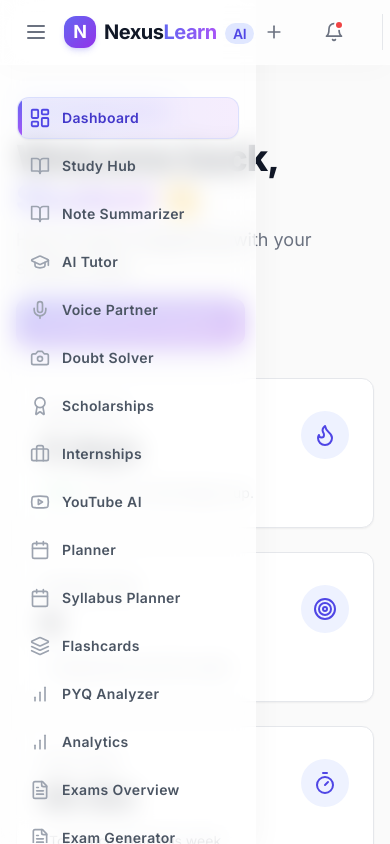
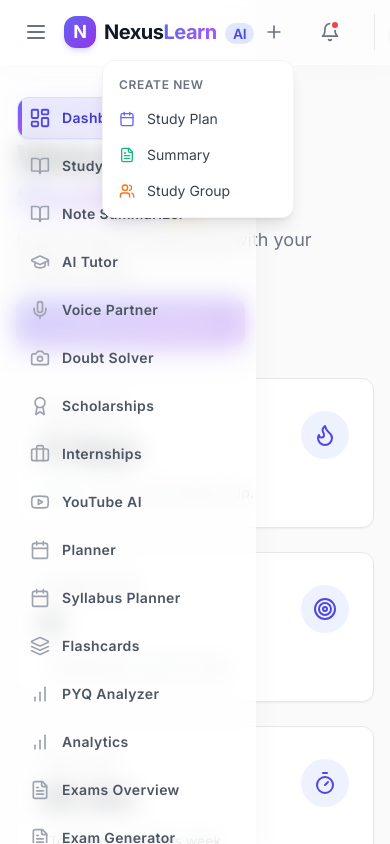
Before and after one commit to reeduversity/NexusLearn-AI, a Next.js app: page /dashboard in a window 390 px wide. Both pictures are taken after a click on the button 274 px from the left and 32 px from the top of the page. Shown: the top 844 px of the page. Built offline with nearby package versions, Linux system fonts and the light colour scheme; no server answers; the database is empty.

Commit message:
feat: Make top navbar interactive and update README with author info

```diff
--- a/components/layout/top-navbar.tsx
+++ b/components/layout/top-navbar.tsx
@@ -1,9 +1,15 @@
 'use client'
 
-import { Bell, Search, Menu, Plus } from 'lucide-react'
+import { useState } from 'react'
+import { Bell, Search, Menu, Plus, User, Settings, LogOut, FileText, Calendar, Users, BookOpen } from 'lucide-react'
 import { logout } from '@/actions/auth'
+import Link from 'next/link'
 
 export default function TopNavbar() {
+  const [isProfileOpen, setIsProfileOpen] = useState(false)
+  const [isNotifOpen, setIsNotifOpen] = useState(false)
+  const [isCreateOpen, setIsCreateOpen] = useState(false)
+
   return (
     <nav className="fixed top-0 z-50 w-full border-b border-white/20 bg-white/60 backdrop-blur-xl dark:border-zinc-800/50 dark:bg-zinc-950/60 shadow-[0_4px_30px_rgb(0,0,0,0.02)] transition-all duration-300">
       <div className="px-4 py-3 lg:px-6">
@@ -13,17 +19,17 @@
               <span className="sr-only">Open sidebar</span>
               <Menu className="h-6 w-6" />
             </button>
-            <a href="/dashboard" className="ms-2 flex md:me-24 items-center gap-2 group">
+            <Link href="/dashboard" className="ms-2 flex md:me-24 items-center gap-2 group">
               <div className="h-8 w-8 rounded-xl bg-gradient-to-br from-indigo-500 to-purple-600 flex items-center justify-center shadow-md shadow-indigo-500/20 group-hover:shadow-indigo-500/40 transition-all duration-300 group-hover:scale-105">
                 <span className="text-white font-bold text-lg">N</span>
               </div>
               <span className="self-center whitespace-nowrap text-xl font-bold tracking-tight text-gray-900 dark:text-white">
                 Nexus<span className="text-transparent bg-clip-text bg-gradient-to-r from-indigo-500 to-purple-500">Learn</span> <span className="text-sm font-semibold bg-indigo-100 dark:bg-indigo-900/50 text-indigo-600 dark:text-indigo-400 px-2 py-0.5 rounded-full ml-1">AI</span>
               </span>
-            </a>
+            </Link>
           </div>
 
-          <div className="flex items-center gap-5">
+          <div className="flex items-center gap-4 md:gap-5">
             <div className="hidden md:block">
               <div className="relative group">
                 <div className="pointer-events-none absolute inset-y-0 start-0 flex items-center ps-4">
@@ -36,27 +42,79 @@
               </div>
             </div>
 
-            <button type="button" className="relative rounded-full p-2.5 text-gray-500 hover:bg-gray-100/80 hover:text-gray-900 dark:text-gray-400 dark:hover:bg-zinc-800/80 dark:hover:text-white transition-all duration-300 hover:scale-105">
+            {/* Create Menu */}
+            <div className="relative">
+              <button onClick={() => {setIsCreateOpen(!isCreateOpen); setIsNotifOpen(false); setIsProfileOpen(false)}} type="button" className="relative rounded-full p-2.5 text-gray-500 hover:bg-gray-100/80 hover:text-gray-900 dark:text-gray-400 dark:hover:bg-zinc-800/80 dark:hover:text-white transition-all duration-300 hover:scale-105">
                 <Plus className="h-5 w-5" />
               </button>
+              {isCreateOpen && (
+                <div className="absolute right-0 mt-2 w-48 bg-white dark:bg-zinc-900 rounded-xl shadow-lg border border-gray-100 dark:border-zinc-800 py-2">
+                  <div className="px-4 py-2 text-xs font-semibold text-gray-500 dark:text-gray-400 uppercase tracking-wider">Create New</div>
+                  <Link href="/planner" className="flex items-center px-4 py-2 text-sm text-gray-700 dark:text-gray-300 hover:bg-gray-50 dark:hover:bg-zinc-800"><Calendar className="w-4 h-4 mr-3 text-indigo-500" /> Study Plan</Link>
+                  <Link href="/study/summarizer" className="flex items-center px-4 py-2 text-sm text-gray-700 dark:text-gray-300 hover:bg-gray-50 dark:hover:bg-zinc-800"><FileText className="w-4 h-4 mr-3 text-emerald-500" /> Summary</Link>
+                  <Link href="/groups" className="flex items-center px-4 py-2 text-sm text-gray-700 dark:text-gray-300 hover:bg-gray-50 dark:hover:bg-zinc-800"><Users className="w-4 h-4 mr-3 text-orange-500" /> Study Group</Link>
+                </div>
+              )}
+            </div>
 
-            <button type="button" className="relative rounded-full p-2.5 text-gray-500 hover:bg-gray-100/80 hover:text-gray-900 dark:text-gray-400 dark:hover:bg-zinc-800/80 dark:hover:text-white transition-all duration-300 hover:scale-105">
+            {/* Notifications Menu */}
+            <div className="relative">
+              <button onClick={() => {setIsNotifOpen(!isNotifOpen); setIsCreateOpen(false); setIsProfileOpen(false)}} type="button" className="relative rounded-full p-2.5 text-gray-500 hover:bg-gray-100/80 hover:text-gray-900 dark:text-gray-400 dark:hover:bg-zinc-800/80 dark:hover:text-white transition-all duration-300 hover:scale-105">
                 <Bell className="h-5 w-5" />
                 <span className="absolute top-2 right-2.5 flex h-2.5 w-2.5">
                   <span className="absolute inline-flex h-full w-full animate-ping rounded-full bg-red-400 opacity-75"></span>
                   <span className="relative inline-flex h-2.5 w-2.5 rounded-full bg-red-500 border-2 border-white dark:border-zinc-950"></span>
                 </span>
               </button>
+              {isNotifOpen && (
+                <div className="absolute right-0 mt-2 w-72 bg-white dark:bg-zinc-900 rounded-xl shadow-lg border border-gray-100 dark:border-zinc-800 overflow-hidden">
+                  <div className="px-4 py-3 border-b border-gray-100 dark:border-zinc-800 font-semibold text-gray-900 dark:text-white">Notifications</div>
+                  <div className="divide-y divide-gray-100 dark:divide-zinc-800 max-h-64 overflow-y-auto">
+                    <div className="px-4 py-3 hover:bg-gray-50 dark:hover:bg-zinc-800/50 cursor-pointer">
+                      <p className="text-sm font-medium text-gray-900 dark:text-white">Welcome to NexusLearn AI! 🎉</p>
+                      <p className="text-xs text-gray-500 dark:text-gray-400 mt-1">Get started by creating your first study plan.</p>
+                    </div>
+                    <div className="px-4 py-3 hover:bg-gray-50 dark:hover:bg-zinc-800/50 cursor-pointer">
+                      <p className="text-sm font-medium text-gray-900 dark:text-white">New mock tests available</p>
+                      <p className="text-xs text-gray-500 dark:text-gray-400 mt-1">Check out the new practice tests for your subjects.</p>
+                    </div>
+                  </div>
+                </div>
+              )}
+            </div>
 
-            <div className="flex items-center ms-2 pl-4 border-l border-gray-200 dark:border-zinc-800">
-              <form action={logout}>
-                <button type="submit" className="flex rounded-full bg-gray-800 text-sm focus:ring-4 focus:ring-indigo-500/30 transition-all duration-300 hover:scale-105 hover:ring-2 hover:ring-indigo-500/50 shadow-md">
-                  <span className="sr-only">Logout</span>
+            {/* User Profile Menu */}
+            <div className="relative flex items-center ms-2 pl-4 border-l border-gray-200 dark:border-zinc-800">
+              <button onClick={() => {setIsProfileOpen(!isProfileOpen); setIsCreateOpen(false); setIsNotifOpen(false)}} type="button" className="flex rounded-full bg-gray-800 text-sm focus:ring-4 focus:ring-indigo-500/30 transition-all duration-300 hover:scale-105 hover:ring-2 hover:ring-indigo-500/50 shadow-md">
+                <span className="sr-only">Open user menu</span>
                 <div className="h-9 w-9 rounded-full bg-gradient-to-br from-indigo-500 to-purple-600 flex items-center justify-center text-white font-bold text-sm">
                   U
                 </div>
               </button>
+
+              {isProfileOpen && (
+                <div className="absolute right-0 top-full mt-2 w-56 bg-white dark:bg-zinc-900 rounded-xl shadow-lg border border-gray-100 dark:border-zinc-800 py-1 overflow-hidden">
+                  <div className="px-4 py-3 border-b border-gray-100 dark:border-zinc-800">
+                    <p className="text-sm font-medium text-gray-900 dark:text-white">Student User</p>
+                    <p className="text-xs text-gray-500 dark:text-gray-400 truncate mt-0.5">student@nexuslearn.ai</p>
+                  </div>
+                  <div className="py-1">
+                    <Link href="/profile" className="flex items-center px-4 py-2 text-sm text-gray-700 dark:text-gray-300 hover:bg-gray-50 dark:hover:bg-zinc-800">
+                      <User className="w-4 h-4 mr-3 text-gray-400" /> My Profile
+                    </Link>
+                    <Link href="/settings" className="flex items-center px-4 py-2 text-sm text-gray-700 dark:text-gray-300 hover:bg-gray-50 dark:hover:bg-zinc-800">
+                      <Settings className="w-4 h-4 mr-3 text-gray-400" /> Settings
+                    </Link>
+                  </div>
+                  <div className="py-1 border-t border-gray-100 dark:border-zinc-800">
+                    <form action={logout}>
+                      <button type="submit" className="flex w-full items-center px-4 py-2 text-sm text-red-600 dark:text-red-400 hover:bg-red-50 dark:hover:bg-red-900/10">
+                        <LogOut className="w-4 h-4 mr-3" /> Sign out
+                      </button>
                     </form>
+                  </div>
+                </div>
+              )}
             </div>
           </div>
         </div>
```
Also changed, not shown: 1 other file (tests, documents, lock files or other folders). Lines whose indentation alone changed are shown as unchanged.
